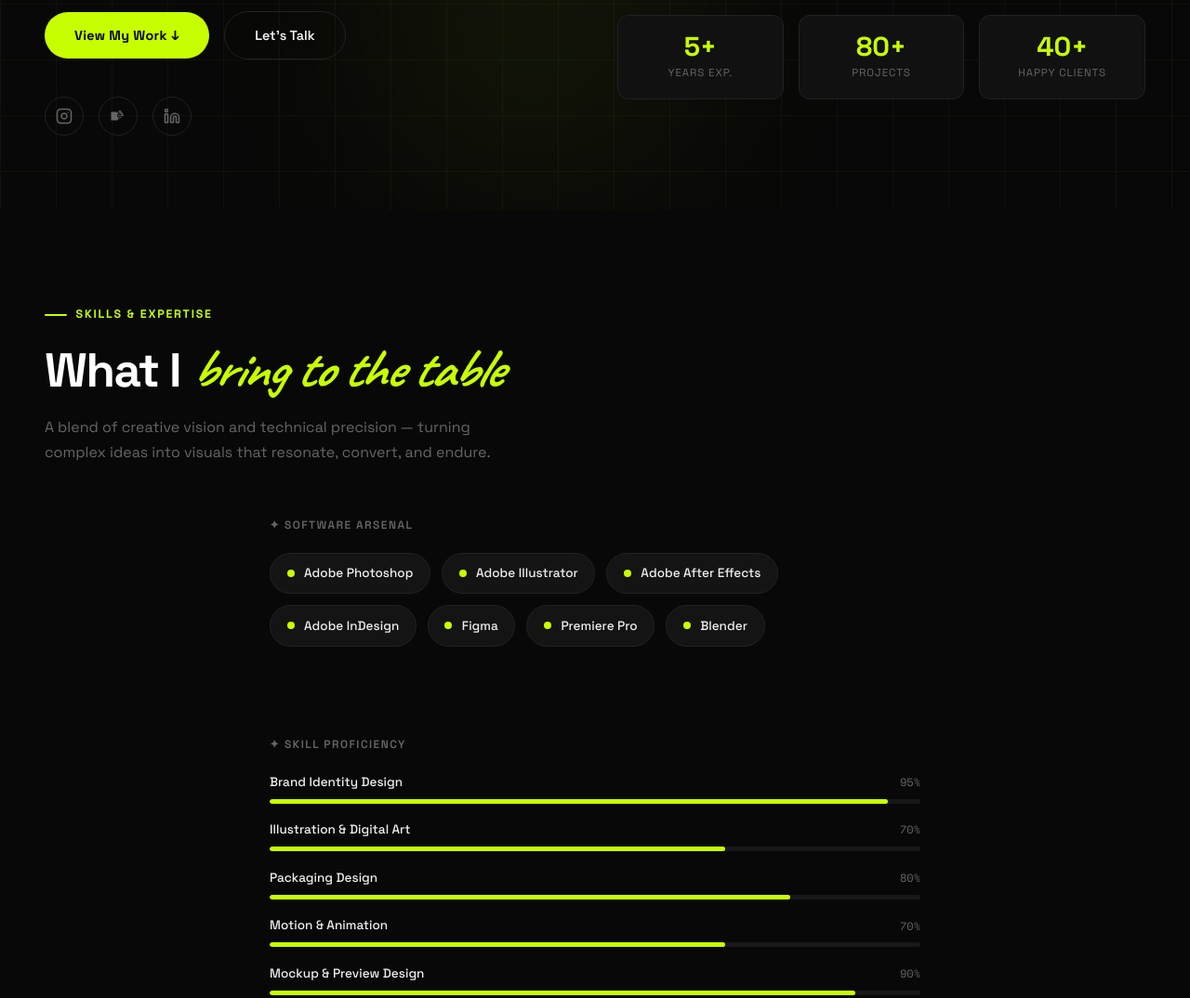
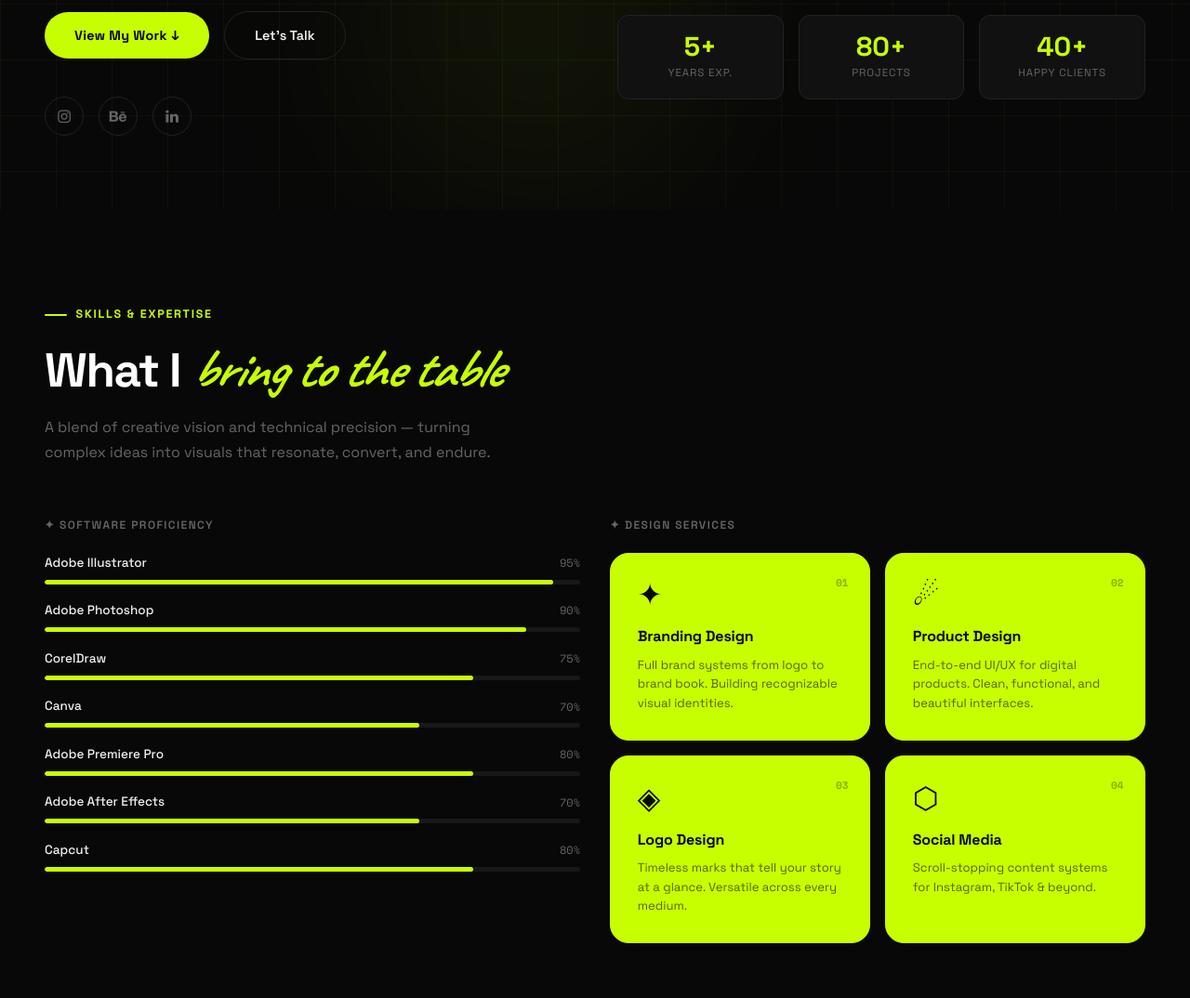
Before and after one commit to ritionid/ritionid.github.io, a plain HTML site: page index.html in a window 1280 px wide. Shown: the part 596-1670 px from the top of the page at 93% size. Drawn offline with nearby package versions, Linux system fonts and the light colour scheme.

Commit message:
update project

```diff
--- a/index.html
+++ b/index.html
@@ -396,9 +396,8 @@
   #skills { background: var(--bg); }
 
   .skills-layout {
-    display: flex;
-    flex-direction: column;
-    align-items: center;
+    display: grid;
+    grid-template-columns: 1fr 1fr;
     gap: 2rem;
     margin-top: 3.5rem;
   }
@@ -449,7 +448,7 @@
     display: grid;
     grid-template-columns: 1fr 1fr;
     gap: 1rem;
-    margin-top: 3.5rem;
+    margin-top: 0rem;
   }
 
   .service-card {
@@ -993,14 +992,14 @@
     </div>
 
     <div class="hero-socials">
-      <a href="https://instagram.com/riwardhani" class="social-icon" aria-label="Instagram" title="Instagram">
-        <svg width="18" height="18" viewBox="0 0 24 24" fill="none" stroke="currentColor" stroke-width="2" stroke-linecap="round" stroke-linejoin="round"><rect x="2" y="2" width="20" height="20" rx="5" ry="5"/><path d="M16 11.37A4 4 0 1 1 12.63 8 4 4 0 0 1 16 11.37z"/><line x1="17.5" y1="6.5" x2="17.51" y2="6.5"/></svg>
+      <a href="https://instagram.com/riwardhani" class="social-icon" aria-label="Instagran" title="Instagram">
+        <i class="fa fa-instagram"></i>
       </a>
       <a href="https://behance.net/ritionid" class="social-icon" aria-label="Behance" title="Behance">
-        <svg width="18" height="18" viewBox="0 0 24 24" fill="currentColor"><path d="M7.5 11.5c.83 0 1.5-.67 1.5-1.5s-.67-1.5-1.5-1.5H4v3h3.5zm.75 2.5H4v3.5h4.25c.97 0 1.75-.78 1.75-1.75S9.22 14 8.25 14zM14.5 8c-1.66 0-3 1.34-3 3h6c0-1.66-1.34-3-3-3zm0-2c2.76 0 5 2.24 5 5v1h-8c.07 1.03.91 1.83 2 2 .83 0 1.57-.47 1.93-1.16l1.87.62A4 4 0 0 1 14.5 15c-2.21 0-4-1.79-4-4s1.79-4 4-4zM9.5 6h-7C2.22 6 2 6.22 2 6.5v11c0 .28.22.5.5.5H9.5c1.93 0 3.5-1.57 3.5-3.5 0-1.14-.55-2.15-1.4-2.78.42-.62.9-1.37.9-2.22C12.5 7.57 11.07 6 9.5 6zm7-2h-4v1.5h4V4z"/></svg>
+        <i class="fa fa-behance"></i>
       </a>
-      <a href="https://linkedin.com/in/riwardhani" class="social-icon" aria-label="LinkedIn" title="LinkedIn">
-        <svg width="18" height="18" viewBox="0 0 24 24" fill="none" stroke="currentColor" stroke-width="2" stroke-linecap="round" stroke-linejoin="round"><path d="M16 8a6 6 0 0 1 6 6v7h-4v-7a2 2 0 0 0-2-2 2 2 0 0 0-2 2v7h-4v-7a6 6 0 0 1 6-6z"/><rect x="2" y="9" width="4" height="12"/><circle cx="4" cy="4" r="2"/></svg>
+      <a href="https://linkedin.com/in/riwardhani" class="social-icon" aria-label="Linkedin" title="Linkedin">
+        <i class="fa fa-linkedin"></i>
       </a>
     </div>
   </div>
@@ -1086,63 +1085,63 @@
 
   <div class="skills-layout reveal">
     <!-- Software Skills -->
-    <div style="width: 100%; max-width: 700px;">
-      <p class="skills-column-title">✦ Software Arsenal</p>
-      <div class="software-grid reveal-stagger">
-        <div class="sw-badge"><span class="sw-dot"></span>Adobe Photoshop</div>
-        <div class="sw-badge"><span class="sw-dot"></span>Adobe Illustrator</div>
-        <div class="sw-badge"><span class="sw-dot"></span>Adobe After Effects</div>
-        <div class="sw-badge"><span class="sw-dot"></span>Adobe InDesign</div>
-        <div class="sw-badge"><span class="sw-dot"></span>Figma</div>
-        <div class="sw-badge"><span class="sw-dot"></span>Premiere Pro</div>
-        <div class="sw-badge"><span class="sw-dot"></span>Blender</div>
-        <div class="sw-badge"><span class="sw-dot"></span>Procreate</div>
-        <div class="sw-badge"><span class="sw-dot"></span>Cinema 4D</div>
-        <div class="sw-badge"><span class="sw-dot"></span>Canva Pro</div>
-      </div>
-
-      <p class="skills-column-title" style="margin-top:2.5rem;">✦ Skill Proficiency</p>
+    <div>
+      <p class="skills-column-title">✦ Software Proficiency</p>
       <div class="skills-bars">
         <div class="skill-bar-item">
           <div class="skill-bar-header">
-            <span class="skill-bar-name">Brand Identity Design</span>
+            <span class="skill-bar-name">Adobe Illustrator</span>
             <span class="skill-bar-pct">95%</span>
           </div>
           <div class="skill-bar-track"><div class="skill-bar-fill" style="--target-width:95%"></div></div>
         </div>
         <div class="skill-bar-item">
           <div class="skill-bar-header">
-            <span class="skill-bar-name">Illustration & Digital Art</span>
+            <span class="skill-bar-name">Adobe Photoshop</span>
+            <span class="skill-bar-pct">90%</span>
+          </div>
+          <div class="skill-bar-track"><div class="skill-bar-fill" style="--target-width:90%"></div></div>
+        </div>
+        <div class="skill-bar-item">
+          <div class="skill-bar-header">
+            <span class="skill-bar-name">CorelDraw</span>
+            <span class="skill-bar-pct">75%</span>
+          </div>
+          <div class="skill-bar-track"><div class="skill-bar-fill" style="--target-width:80%"></div></div>
+        </div>
+        <div class="skill-bar-item">
+          <div class="skill-bar-header">
+            <span class="skill-bar-name">Canva</span>
             <span class="skill-bar-pct">70%</span>
           </div>
           <div class="skill-bar-track"><div class="skill-bar-fill" style="--target-width:70%"></div></div>
         </div>
         <div class="skill-bar-item">
           <div class="skill-bar-header">
-            <span class="skill-bar-name">Packaging Design</span>
+            <span class="skill-bar-name">Adobe Premiere Pro</span>
             <span class="skill-bar-pct">80%</span>
           </div>
           <div class="skill-bar-track"><div class="skill-bar-fill" style="--target-width:80%"></div></div>
         </div>
         <div class="skill-bar-item">
           <div class="skill-bar-header">
-            <span class="skill-bar-name">Motion & Animation</span>
+            <span class="skill-bar-name">Adobe After Effects</span>
             <span class="skill-bar-pct">70%</span>
           </div>
           <div class="skill-bar-track"><div class="skill-bar-fill" style="--target-width:70%"></div></div>
         </div>
         <div class="skill-bar-item">
           <div class="skill-bar-header">
-            <span class="skill-bar-name">Mockup & Preview Design</span>
-            <span class="skill-bar-pct">90%</span>
+            <span class="skill-bar-name">Capcut</span>
+            <span class="skill-bar-pct">80%</span>
           </div>
-          <div class="skill-bar-track"><div class="skill-bar-fill" style="--target-width:90%"></div></div>
+          <div class="skill-bar-track"><div class="skill-bar-fill" style="--target-width:80%"></div></div>
         </div>
       </div>
     </div>
 
     <!-- Services -->
-    <!-- <div>
+    <div>
       <p class="skills-column-title">✦ Design Services</p>
       <div class="services-grid reveal-stagger">
         <div class="service-card accent">
@@ -1151,32 +1150,26 @@
           <div class="service-desc">Full brand systems from logo to brand book. Building recognizable visual identities.</div>
           <span class="service-num">01</span>
         </div>
-        <div class="service-card">
-          <span class="service-icon">🎨</span>
+        <div class="service-card accent">
+          <span class="service-icon">&#9732</span>
           <div class="service-name">Product Design</div>
           <div class="service-desc">End-to-end UI/UX for digital products. Clean, functional, and beautiful interfaces.</div>
           <span class="service-num">02</span>
         </div>
-        <div class="service-card">
+        <div class="service-card accent">
           <span class="service-icon">◈</span>
           <div class="service-name">Logo Design</div>
           <div class="service-desc">Timeless marks that tell your story at a glance. Versatile across every medium.</div>
           <span class="service-num">03</span>
         </div>
-        <div class="service-card">
+        <div class="service-card accent">
           <span class="service-icon">⬡</span>
           <div class="service-name">Social Media</div>
           <div class="service-desc">Scroll-stopping content systems for Instagram, TikTok & beyond.</div>
           <span class="service-num">04</span>
         </div>
-        <div class="service-card" style="grid-column: 1 / -1;">
-          <span class="service-icon">🖼</span>
-          <div class="service-name">Decoration & Print Design</div>
-          <div class="service-desc">Posters, packaging, editorial layouts, and environmental graphics that own the space they're in.</div>
-          <span class="service-num">05</span>
-        </div>
       </div>
-    </div> -->
+    </div>
   </div>
 </section>
 
@@ -1307,7 +1300,7 @@
     </div>
 
     <a href="mailto:riwardhani@gmail.com" target="_blank" class="contact-cta-big reveal">
-      Start a Project ✦
+      Start a Project with me ✦
     </a>
   </div>
 </section>
```
